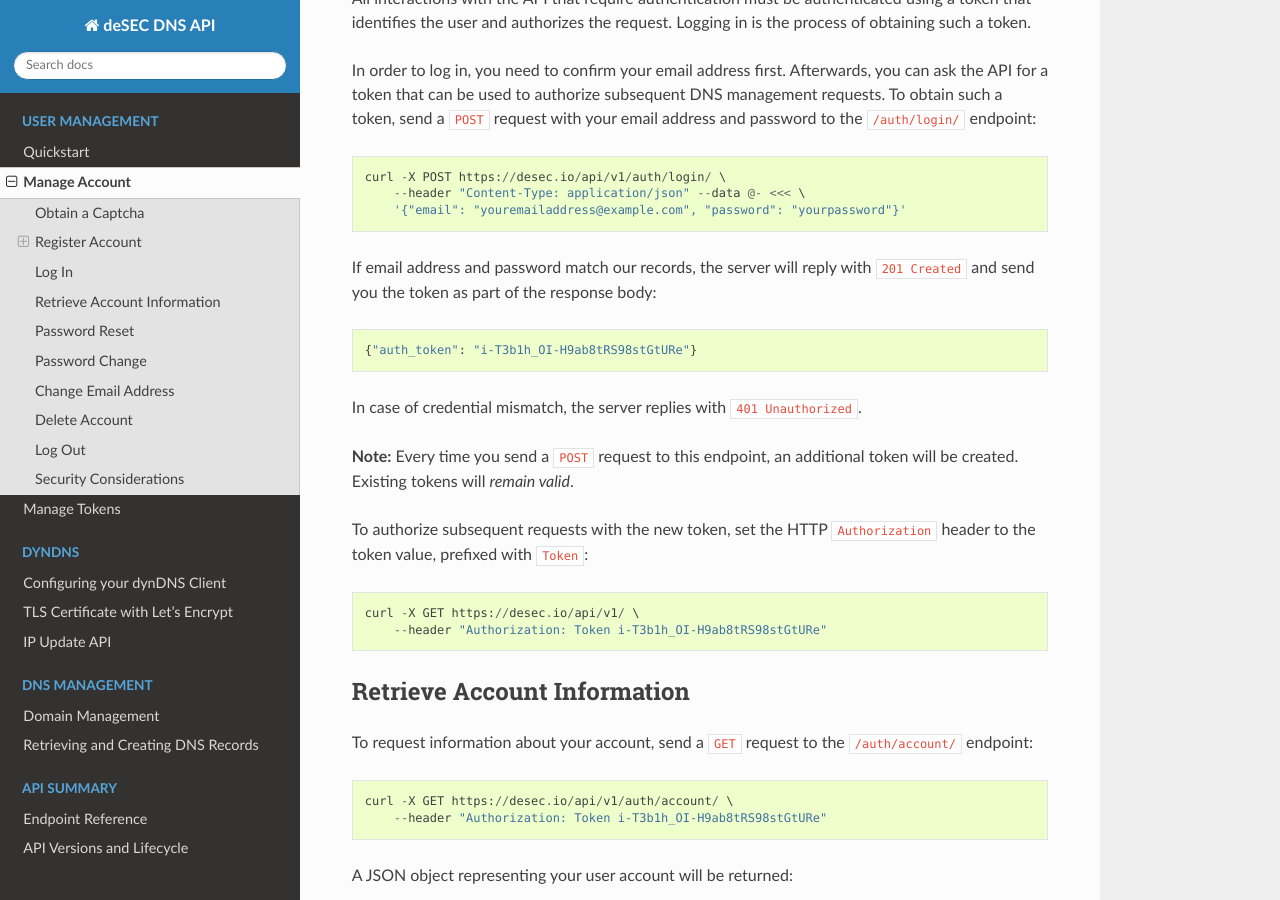
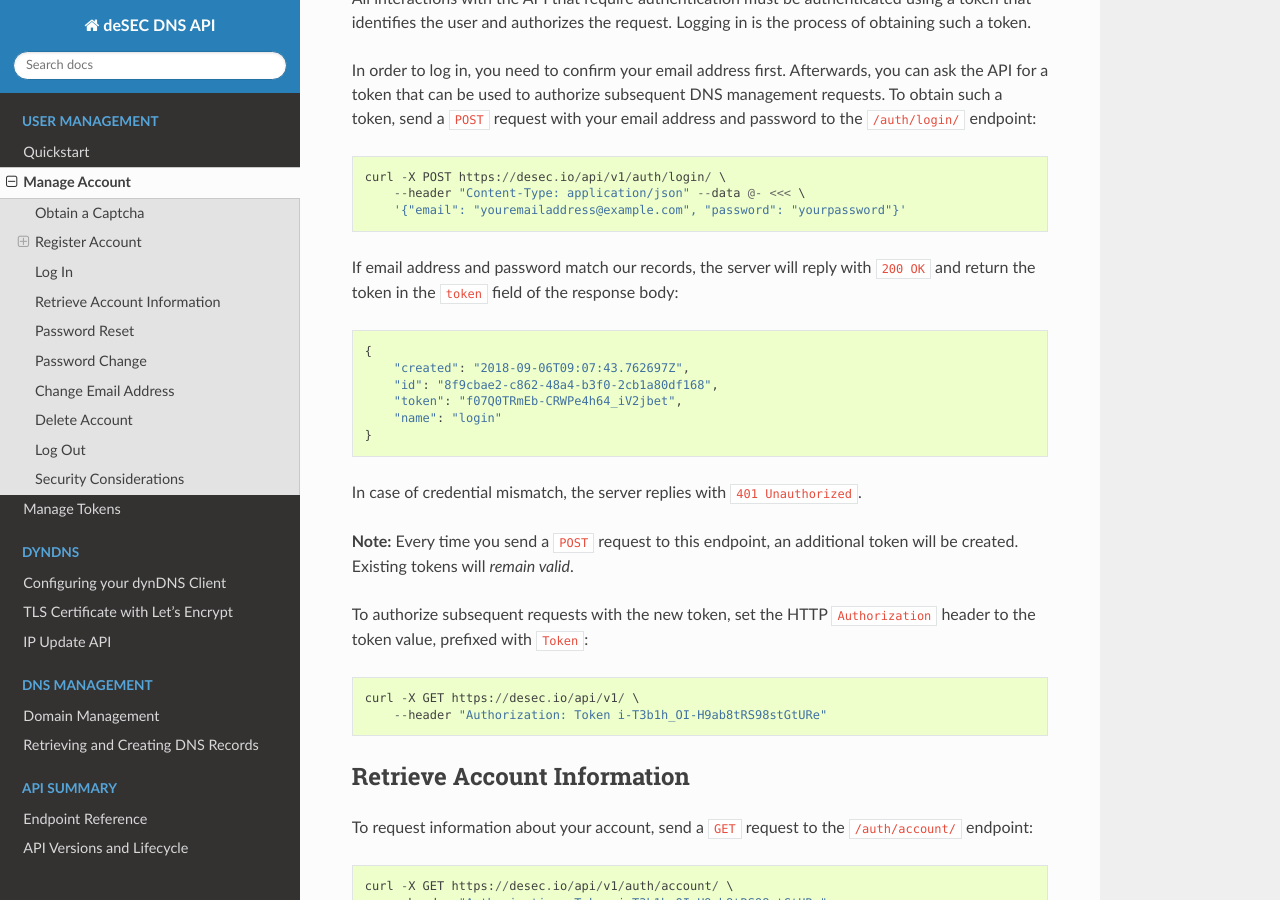
Before and after one commit to desec-io/desec-stack, a Sphinx documentation site: the page built from docs/auth/account.rst, in a window 1280 px wide and 900 px high, scrolled down 2396 px. Built offline with Sphinx 7.4.7 and the Read the Docs theme 2.0.0, drawn with Linux system fonts in a browser that asks for light colours.

Commit message:
fix(docs): updating token documentation

```diff
--- a/docs/auth/account.rst
+++ b/docs/auth/account.rst
@@ -141,9 +141,14 @@
         '{"email": "youremailaddress@example.com", "password": "yourpassword"}'
 
 If email address and password match our records, the server will reply with
-``201 Created`` and send you the token as part of the response body::
+``200 OK`` and return the token in the ``token`` field of the response body::
 
-    {"auth_token": "i-T3b1h_OI-H9ab8tRS98stGtURe"}
+    {
+        "created": "2018-09-06T09:07:43.762697Z",
+        "id": "8f9cbae2-c862-48a4-b3f0-2cb1a80df168",
+        "token": "f07Q0TRmEb-CRWPe4h64_iV2jbet",
+        "name": "login"
+    }
 
 In case of credential mismatch, the server replies with ``401 Unauthorized``.
 
--- a/docs/auth/tokens.rst
+++ b/docs/auth/tokens.rst
@@ -63,7 +63,7 @@
     {
         "created": "2018-09-06T09:08:43.762697Z",
         "id": "3a6b94b5-d20e-40bd-a7cc-521f5c79fab3",
-        "token": "4pnk7u+NHvrEkFzrhFDRTjGFyX+S",
+        "token": "4pnk7u-NHvrEkFzrhFDRTjGFyX_S",
         "name": "my new token"
     }
 
```
